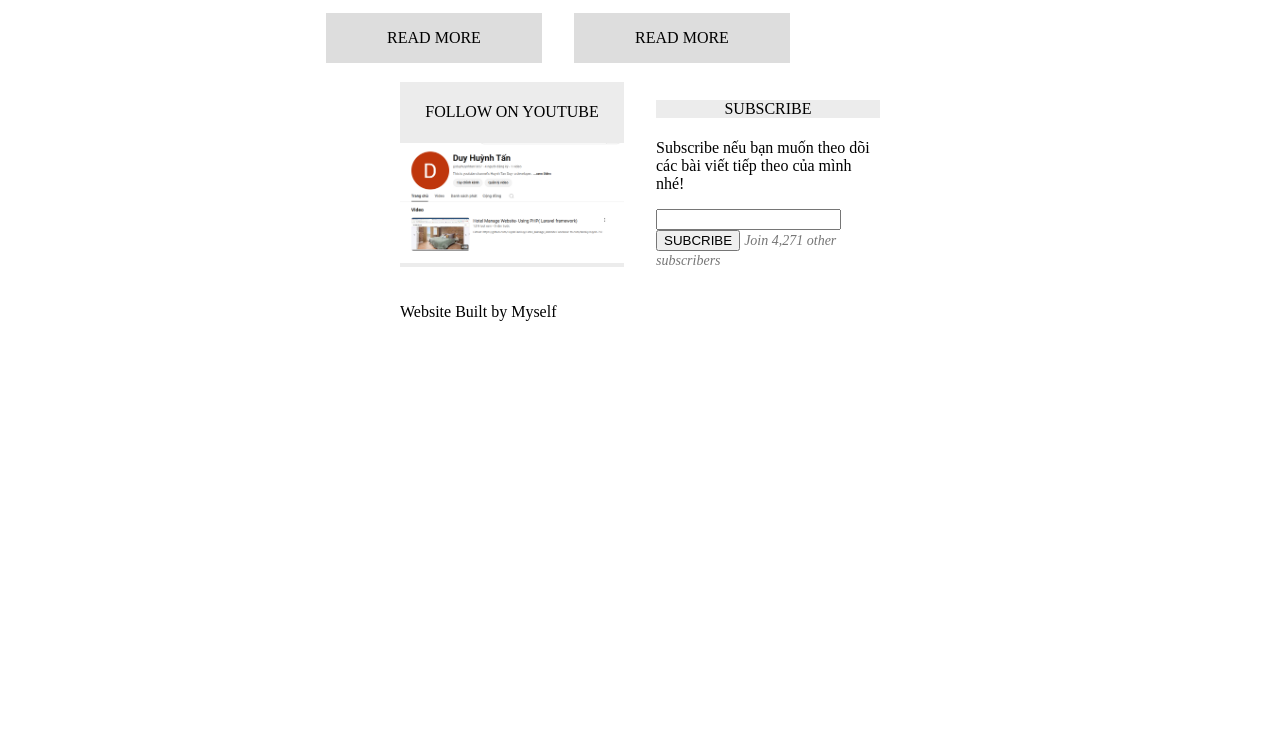
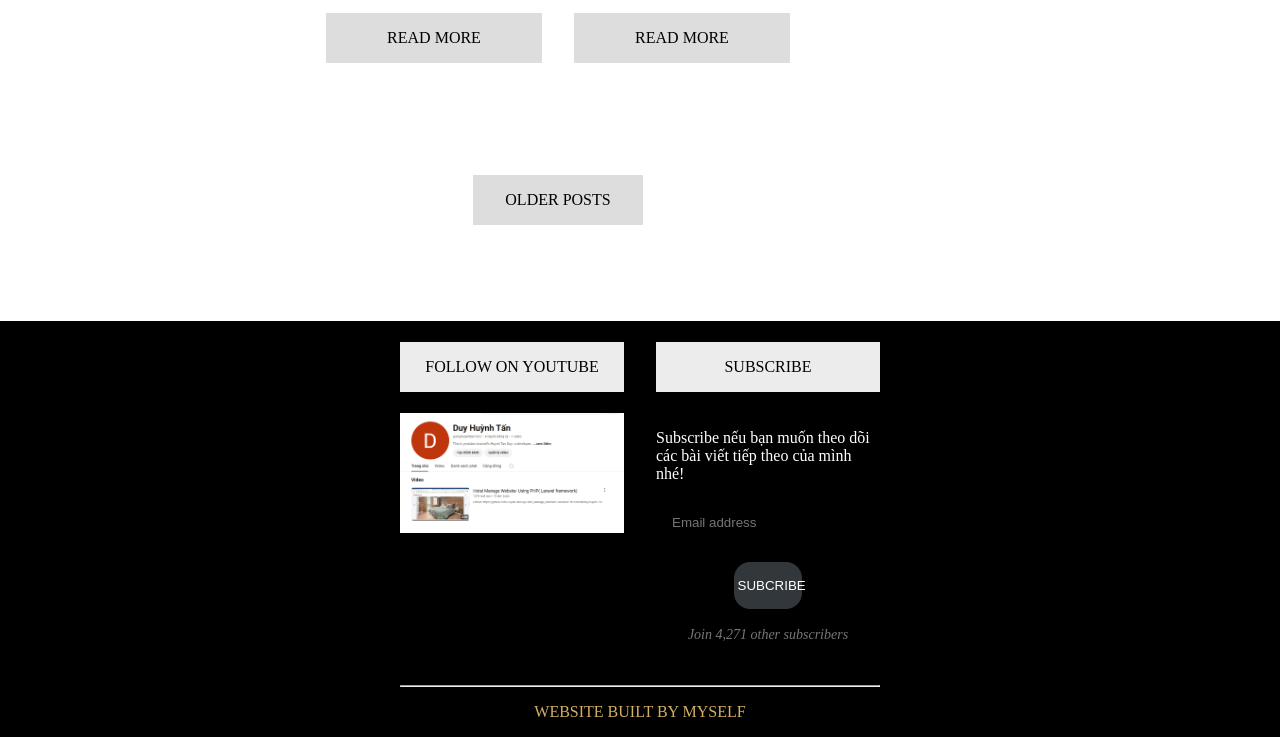
Before and after one commit to HuynhTanDuy/My-blog, a plain HTML site: page index.html in a window 1280 px wide. Shown: the part 2329-3066 px from the top of the page. Before the commit the page ends 2650 px from the top, so only its background shows below. Drawn offline with Linux system fonts and the light colour scheme.

Commit message:
finish styling my homepage

```diff
--- a/footer.css
+++ b/footer.css
@@ -6,29 +6,69 @@ footer {
     display: grid;
     grid-template-columns: 1fr 1fr;
     justify-content: center;
-    align-items: center;
-    margin-left: 25rem;
-    margin-right: 25rem;
+    padding-left: 25rem;
+    padding-right: 25rem;
     gap: 2rem;
-    /* background-color: #000000; */
+    background-color: #000000;
 }
 
 .follow-youtube {
     grid-column: 1/2;
-    background-color: #ECECEC;
     text-align: center;
 }
 
 .follow-youtube h4 {
     font-weight: normal;
+    background-color: #ECECEC;
+    padding: 1rem 0;
 }
 
-.subcribe {
+.subscribe {
     grid-column: 2/-1;
+    display: flex;
+    flex-direction: column;
 }
 
-.subcribe h4 {
+.subcribe-button h4 {
+    font-weight: normal;
     background-color: #ECECEC;
+    padding: 1rem 0;
     text-align: center;
-    font-weight: normal;
 }
+
+.subscribe p {
+  color: #fff;
+}
+
+.subscribe button {
+    width: 30%;
+    border: none;
+    border-radius: 1rem;
+    padding: 1rem 0.2rem;
+    background-color: #32373C;
+    color: white;
+    margin: 1rem auto;
+    transition: .25s all linear;
+}
+
+.subscribe button:hover {
+    background-color: #D3B062;
+}
+
+.subscribe span {
+    margin: 0 auto;
+}
+
+.subscribe input {
+    border: none;
+    padding: 1rem 1rem;
+    background-color: #000000;
+    color: #fff;
+}
+
+
+.signature {
+ grid-column: 1/-1;
+ color: #D3B062;
+ text-align: center;
+}
--- a/index.html
+++ b/index.html
@@ -221,6 +221,9 @@
                         <a><p>READ MORE</p></a>
                     </div>
                 </article>
+                <div class="older-posts">
+                    <a href="#"><p>OLDER POSTS</p></a>
+                </div>
             </div>
 
             <div class="right-post">
@@ -244,19 +247,18 @@
             <a href="https://www.youtube.com/@duyhuynhtan1937" target="_blank"><h4>FOLLOW ON YOUTUBE</h4></a>
             <img src="assets/youtube-channel.png">
         </div>
-        <div>
-            <div class="subcribe">
+        <div class="subscribe">
+            <div class="subcribe-button">
                 <a><h4>SUBSCRIBE</h4></a>
-
             </div>
-
             <p>Subscribe nếu bạn muốn theo dõi các bài viết tiếp theo của mình nhé!</p>
-            <input>
+            <input placeholder="Email address">
             <button>SUBCRIBE</button>
             <span>Join 4,271 other subscribers</span>
         </div>
-        <div>
-            Website Built by Myself
+        <div class="signature">
+            <hr>
+            <p>WEBSITE BUILT BY MYSELF</p>
         </div>
 
     </footer>
--- a/main-content.css
+++ b/main-content.css
@@ -52,3 +52,16 @@ article {
     width: 100%;
     text-align: center;
 }
+
+.older-posts {
+    grid-column: 1/-1;
+    background-color: #DDDDDD;
+    margin: 6rem auto;
+    padding: 0rem 2rem;
+    cursor: pointer;
+}
+
+.older-posts a {
+    text-align: center;
+    font-weight: normal;
+}
```
